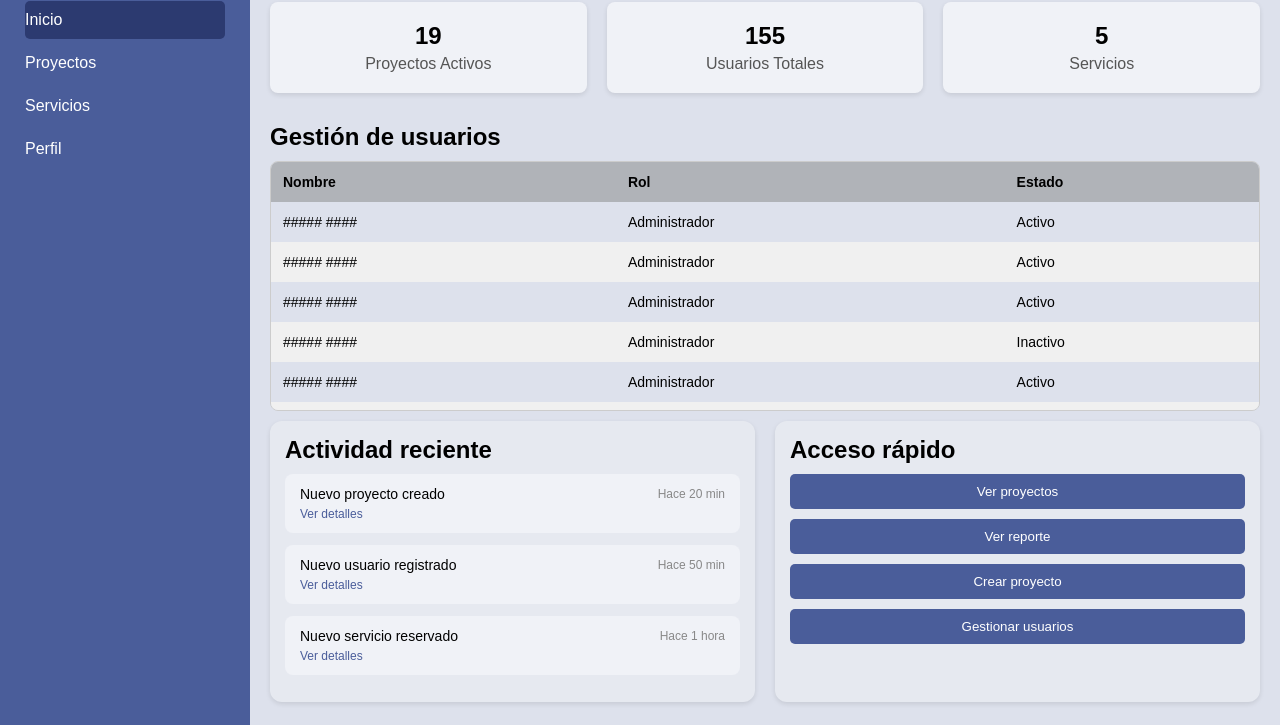
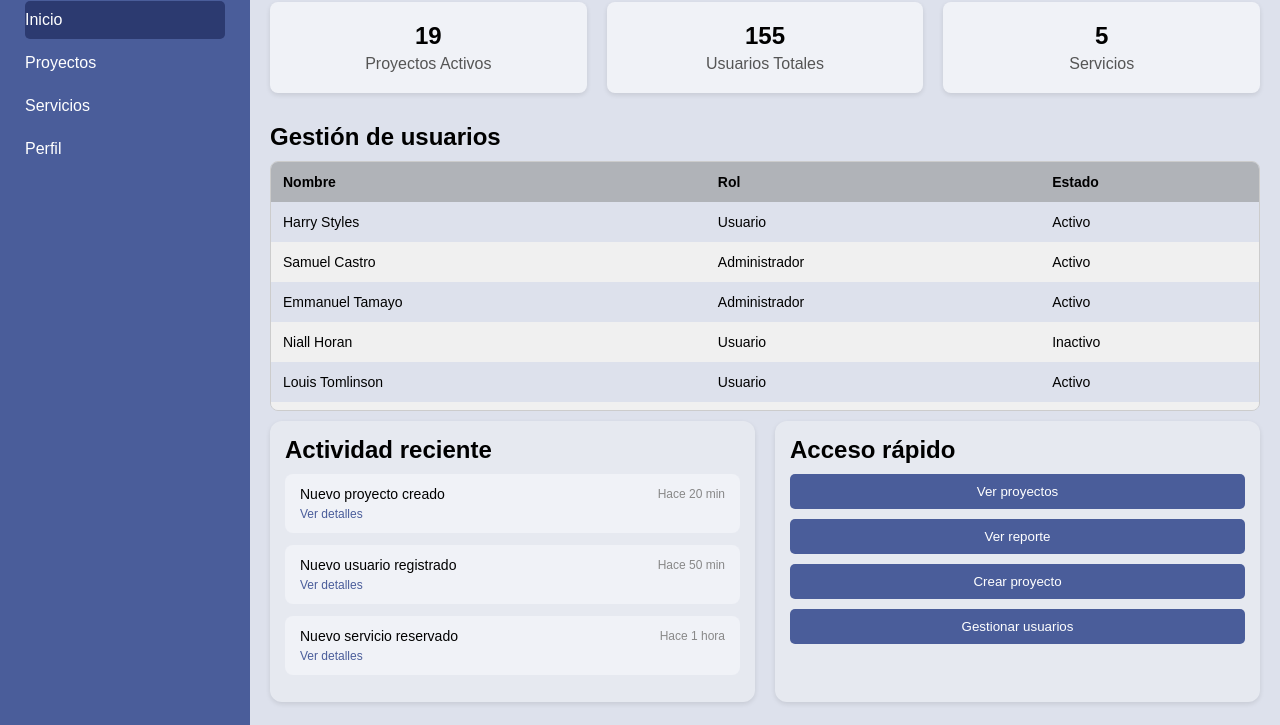
Before and after one commit to Mel754/Integrador, a website: page frontend/dashboard.html in a window 1280 px wide. Shown: the part 75-800 px from the top of the page. Drawn offline with Linux system fonts and the light colour scheme.

Commit message:
Update dashboard.html

```diff
--- a/frontend/dashboard.html
+++ b/frontend/dashboard.html
@@ -491,14 +491,14 @@
                         </tr>
                     </thead>
                     <tbody>
-                        <tr><td>##### ####</td><td>Administrador</td><td>Activo</td></tr>
-                        <tr><td>##### ####</td><td>Administrador</td><td>Activo</td></tr>
-                        <tr><td>##### ####</td><td>Administrador</td><td>Activo</td></tr>
-                        <tr><td>##### ####</td><td>Administrador</td><td>Inactivo</td></tr>
-                        <tr><td>##### ####</td><td>Administrador</td><td>Activo</td></tr>
-                        <tr><td>##### ####</td><td>Administrador</td><td>Inactivo</td></tr>
-                        <tr><td>##### ####</td><td>Administrador</td><td>Activo</td></tr>
-                        <tr><td>##### ####</td><td>Administrador</td><td>Activo</td></tr>
+                        <tr><td>Harry Styles</td><td>Usuario</td><td>Activo</td></tr>
+                        <tr><td>Samuel Castro</td><td>Administrador</td><td>Activo</td></tr>
+                        <tr><td>Emmanuel Tamayo</td><td>Administrador</td><td>Activo</td></tr>
+                        <tr><td>Niall Horan</td><td>Usuario</td><td>Inactivo</td></tr>
+                        <tr><td>Louis Tomlinson</td><td>Usuario</td><td>Activo</td></tr>
+                        <tr><td>Ariana Grande</td><td>Usuario</td><td>Inactivo</td></tr>
+                        <tr><td>Melany Mejía</td><td>Usuario</td><td>Activo</td></tr>
+                        <tr><td>Sabrina Carpenter</td><td>Usuario</td><td>Activo</td></tr>
                     </tbody>
                 </table>
             </div>
@@ -661,6 +661,7 @@
                 </div>
             </div>
         </div>
+
 
         <!-- Sección Servicios -->
         <div id="servicios" class="contenido" style="display:none;">
```
